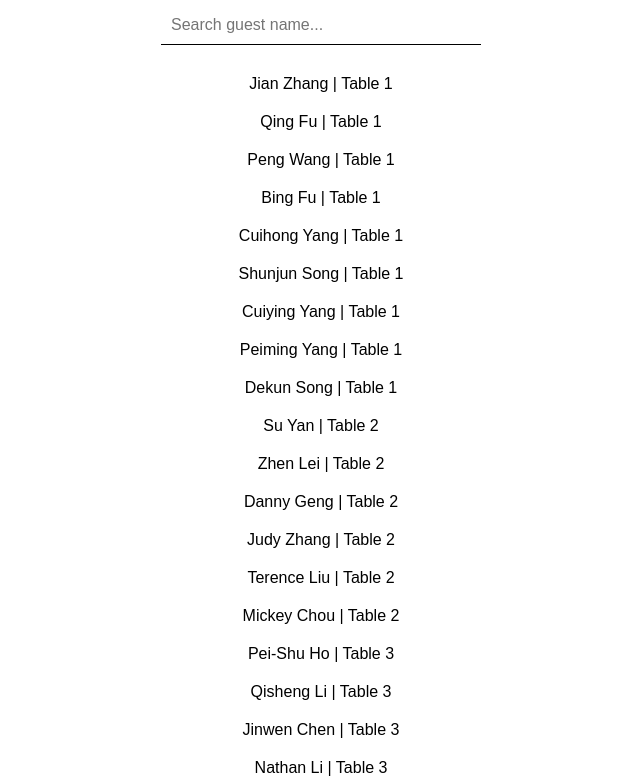
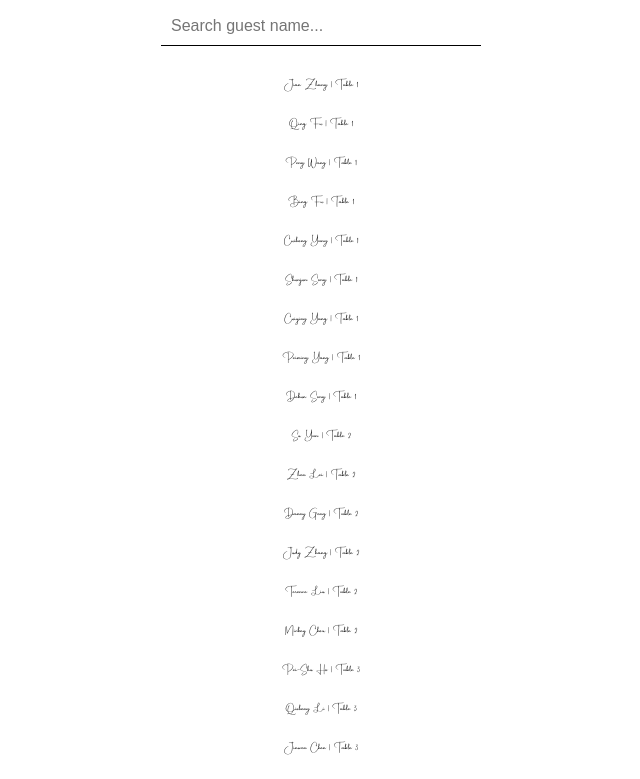
Before and after one commit to Sabrinawang06/findyourseat.io, a plain HTML site: page index.html in a window 1280 px wide. Shown: the part 102-881 px from the top of the page, without its empty margins (319-959 px from the left). Drawn offline with Linux system fonts and the light colour scheme.

Commit message:
update font

```diff
--- a/index.html
+++ b/index.html
@@ -10,7 +10,7 @@
       src: url('RoyalWedding-Regular.ttf') format('truetype');
     }
     body {
-      font-family: 'Bromello', Arial, sans-serif;
+      font-family: 'Royal Wedding Regular', Arial, sans-serif;
       text-align: center;
       margin: 50px;
     }
```
